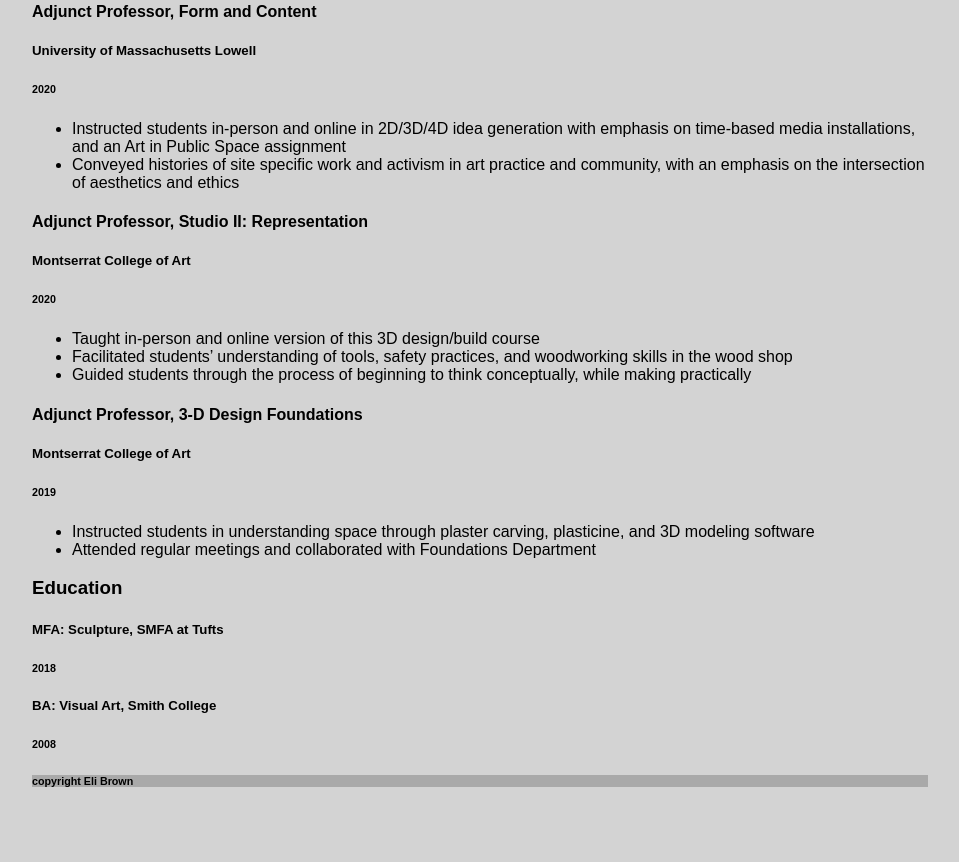
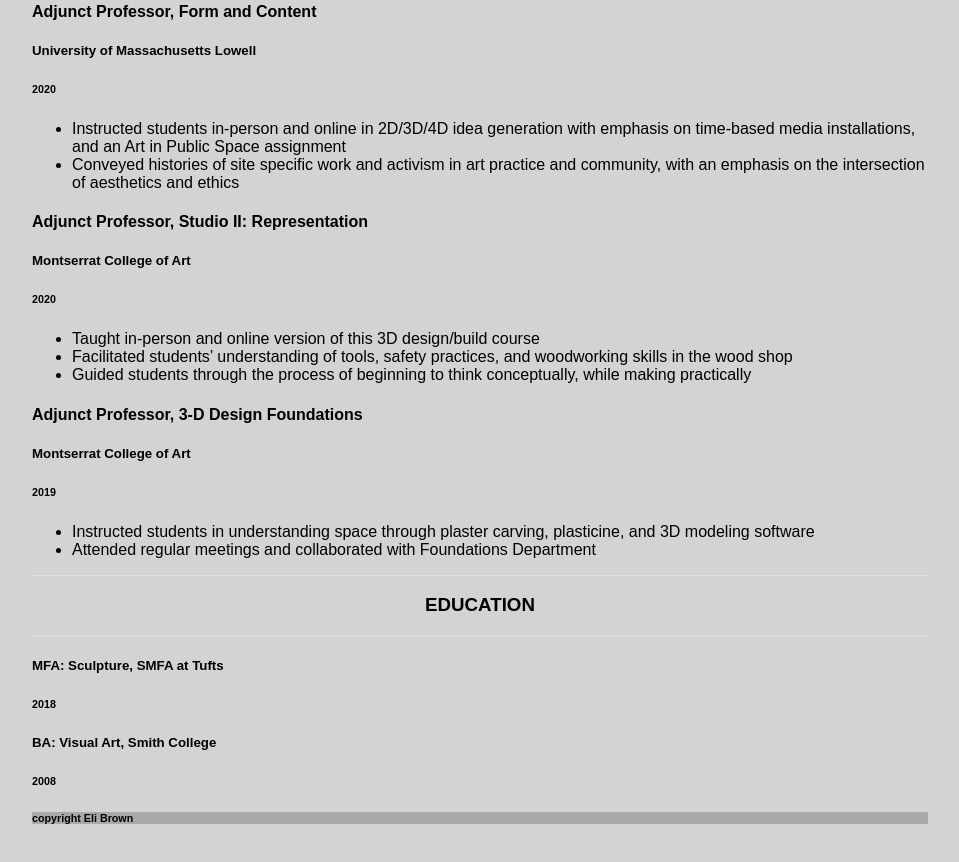
Before and after one commit to eliyellow/eliyellow.github.io, a plain HTML site: page index.html in a window 1280 px wide. Shown: the part 968-1830 px from the top of the page, without its empty margins (160-1119 px from the left). Drawn offline with Linux system fonts and the light colour scheme.

Commit message:
Update style.css

```diff
--- a/style.css
+++ b/style.css
@@ -8,8 +8,10 @@ body {
 
 h1 {
   color: darkgreen;
+  text-transform: uppercase;
   font-size: 38px;
   font-family: Arial, Helvetica, sans-serif;
+
 }
 
 .experience-header{
@@ -18,6 +20,14 @@ h1 {
   border-top: 1px solid #dddddd;
   border-bottom: 1px solid #dddddd;
 }
+
+.education{
+  text-align: center;
+  text-transform: uppercase;
+  border-top: 1px solid #dddddd;
+  border-bottom: 1px solid #dddddd;
+}
+
 
 .header{
   border: 1px solid black;
```
